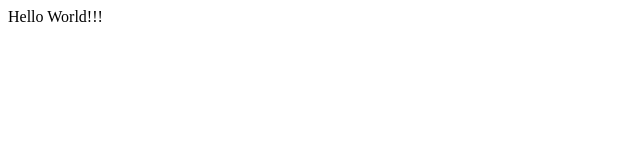
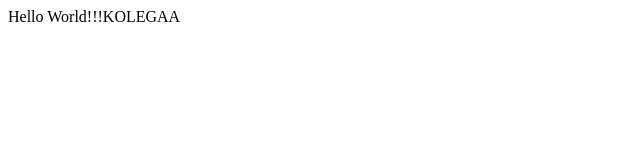
Before and after one commit to N4poor/GitTutorial, a plain HTML site: page index.html in a window 1280 px wide. Shown: the full height of the page, 0-640 px from the left. Drawn offline with Linux system fonts and the light colour scheme.

Commit message:
zmiana kolegi

```diff
--- a/index.html
+++ b/index.html
@@ -6,6 +6,6 @@
     <title>Git-projekt1</title>
 </head>
 <body>
-    Hello World!!!
+    Hello World!!!KOLEGAA
 </body>
 </html>
```
